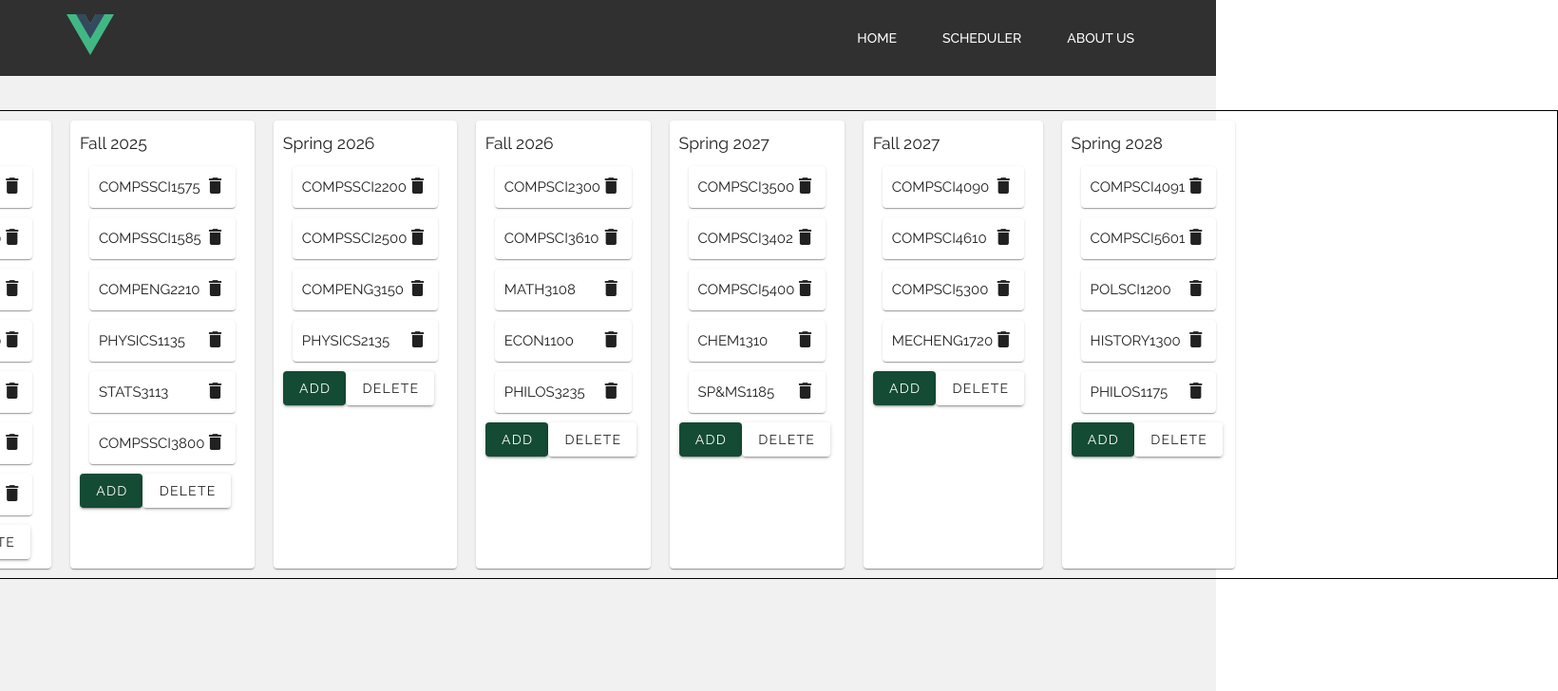
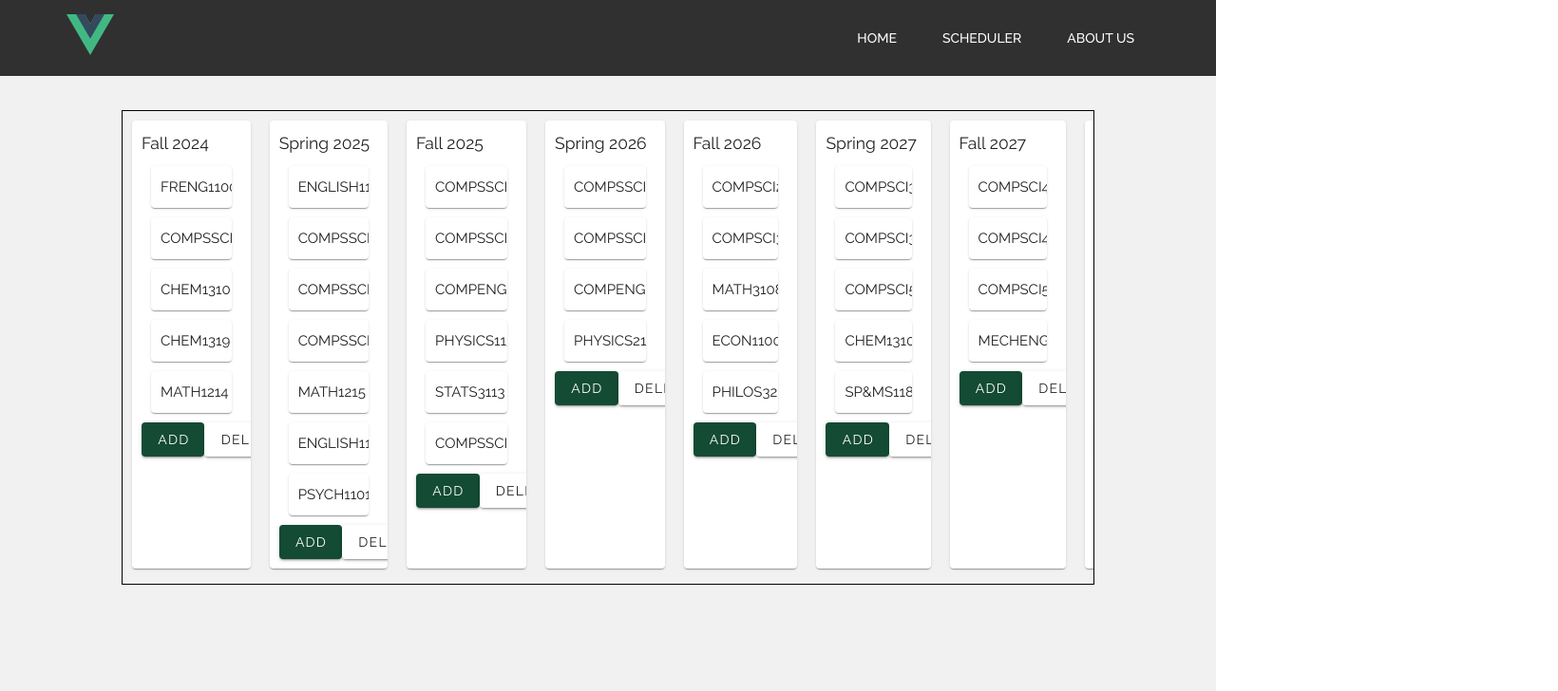
Before and after one commit to capstone-2-schedule-planner/frontend, a Vue app in the folder schedule-planner/: page /Scheduler in a window 1280 px wide. Shown: the top 728 px of the page at 95% size, 1640 px wide, since content can reach past the window. Built offline with nearby package versions, Linux system fonts and the light colour scheme.

Commit message:
added a new button to add semesters

```diff
--- a/schedule-planner/src/views/Home.vue
+++ b/schedule-planner/src/views/Home.vue
@@ -4,7 +4,7 @@
       <div class="hero-text container">
         <h4>Introducing</h4>
         <hr />
-        <h2>Joe'SS+</h2>
+        <h2>Joe'SS++</h2>
         <hr />
         <router-link to="/Scheduler">
           <v-btn>Get Started</v-btn>
--- a/schedule-planner/src/views/Scheduler.vue
+++ b/schedule-planner/src/views/Scheduler.vue
@@ -5,13 +5,13 @@
       <div class="wrapper-box">
         <div id="box">
           <div class="scroll-box">
-            <v-card v-for="(n, index) in csCourses.length" :key="n">
+            <v-card v-for="(n) in csCourses.length" :key="n">
               <h3>{{ semesterTitle(n) }}</h3>
               <draggable v-model="csCourses[n - 1]" item-key="id" group="a">
-                <template #item="{ element: course, index }">
-                  <v-card>
+                <template #item="{ element: course}">
+                  <v-card @click="() => {this.courseInfoDialog = true; this.courseInfo = course;}">
                     <div class="one-line">
-                      <p>{{ course.name }}</p>
+                      <span>{{ course.name }}</span>
                       <v-icon
                         icon="mdi-delete"
                         margin-left="auto"
@@ -23,7 +23,7 @@
 
                 <template #footer>
                   <v-dialog
-                    v-model="dialogActive1"
+                    v-model="addCourseDialog"
                     transition="dialog-bottom-transition"
                     width="750px"
                   >
@@ -55,7 +55,7 @@
                     </template>
                   </v-dialog>
                   <v-dialog
-                    v-model="dialogActive2"
+                    v-model="deleteSemesterDialog"
                     transition="dialog-bottom-transition"
                     width="800"
                   >
@@ -68,7 +68,7 @@
                       </v-card-text>
                       <v-card-actions>
                         <v-spacer></v-spacer>
-                        <v-btn variant="text" @click="dialogActive2 = false"> Cancel </v-btn>
+                        <v-btn variant="text" @click="deleteSemesterDialog = false"> Cancel </v-btn>
                         <v-btn color="red-darken-1" variant="text" @click="deleteSemester">
                           Delete
                         </v-btn>
@@ -78,11 +78,30 @@
                 </template>
               </draggable>
             </v-card>
+            <v-card @click="this.csCourses.push([])" class="d-flex align-center justify-center" color="#f1f1f1" width="180px" outlined>
+              <v-icon icon="mdi-plus" />
+            </v-card>
           </div>
         </div>
       </div>
     </div>
   </v-container>
+  <v-dialog
+    v-model="courseInfoDialog"
+    width="auto"
+  >
+    <v-card>
+      <v-card-title>
+        {{ this.courseInfo.name }}
+      </v-card-title>
+      <v-card-text>
+        Data data data
+      </v-card-text>
+      <v-card-actions>
+        <v-btn color="primary" block @click="this.courseInfoDialog = false">Close</v-btn>
+      </v-card-actions>
+    </v-card>
+  </v-dialog>
 </template>
 
 <script>
@@ -103,7 +122,7 @@ export default {
     },
     deleteSemester() {
       this.csCourses.splice(this.semesterIndex, 1)
-      this.dialogActive2 = false
+      this.deleteSemesterDialog = false
     },
     semesterTitle(index) {
       let title = ''
@@ -192,8 +211,10 @@ export default {
           { id: 40, name: 'PHILOS1175' }
         ]
       ],
-      dialogActive1: false,
-      dialogActive2: false,
+      addCourseDialog: false,
+      deleteSemesterDialog: false,
+      courseInfoDialog: false,
+      courseInfo: null,
       semesterIndex: 0,
       searchContent: null,
       posts: []
@@ -210,15 +231,14 @@ export default {
   flex-direction: column;
 }
 .wrapper-box {
-  max-width: 2000px;
-  min-width: 2000px;
+  width: 80vw;
   min-height: 500px;
   overflow: auto;
+  border: 1px solid black;
 }
 #box {
-  width: 2000px;
+  width: 100vw;
   height: auto;
-  border: 1px solid black;
   position: relative;
 }
 .scroll-box {
```
